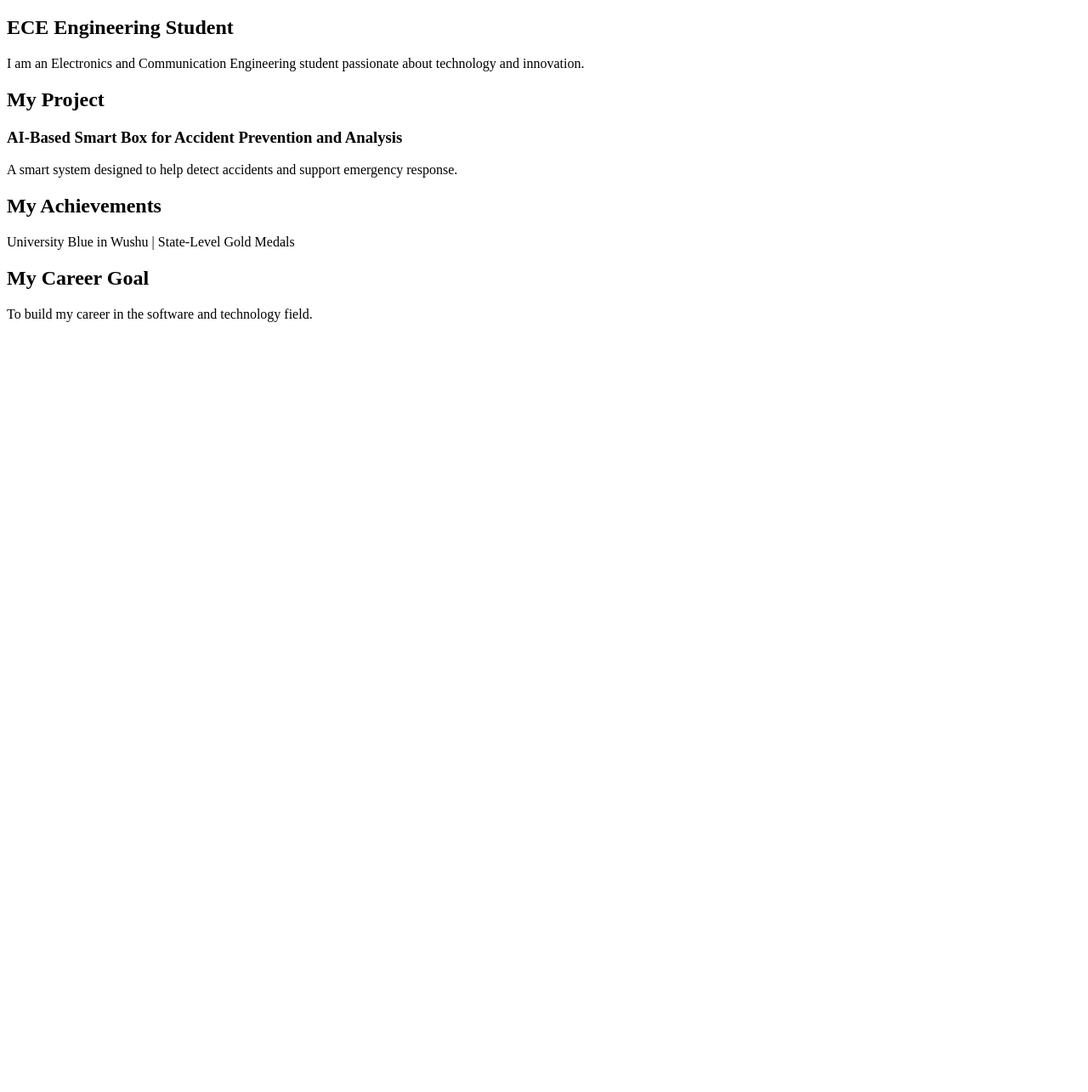
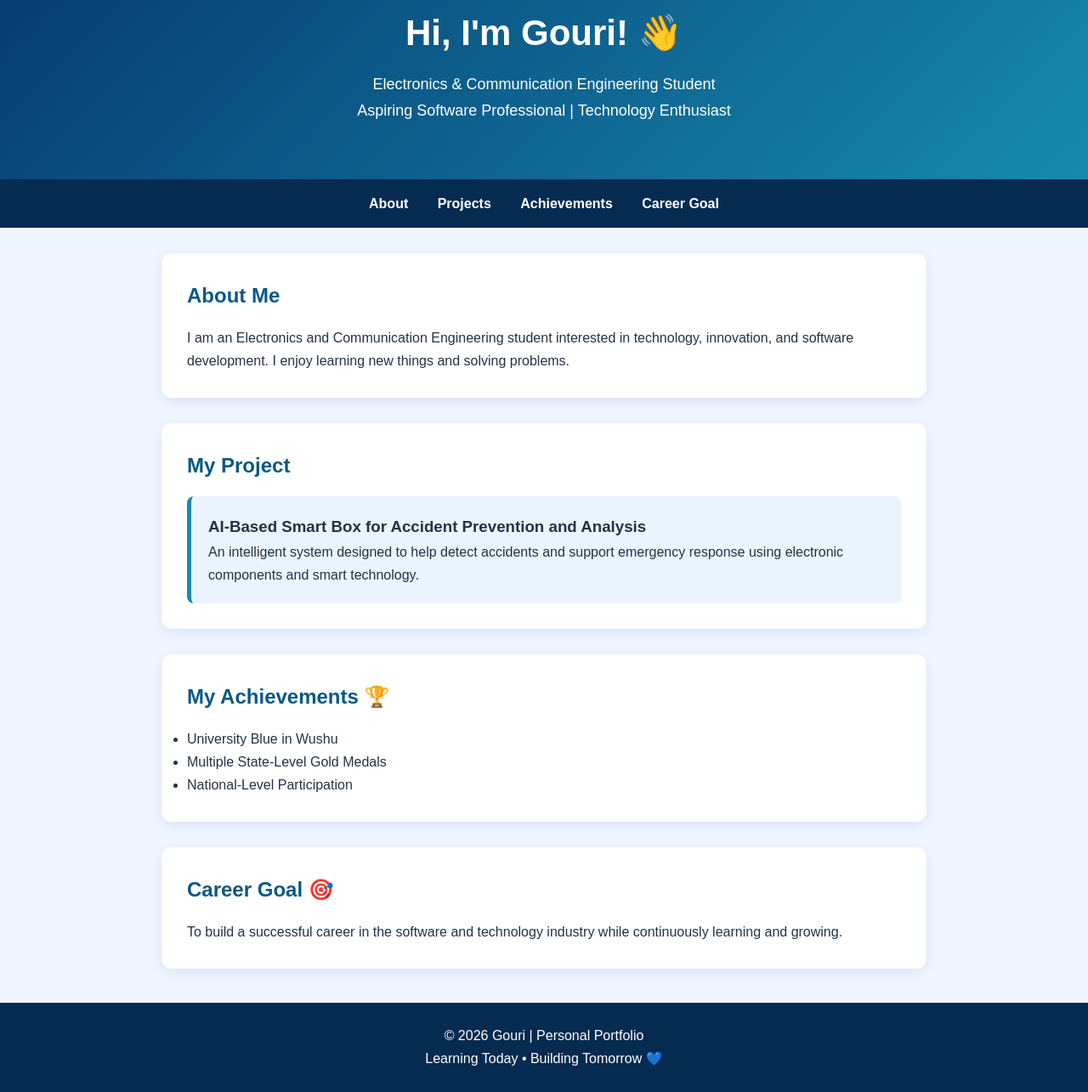
Before and after one commit to GouriHiremath7891/code, a plain HTML site: page index.html in a window 1280 px wide. Shown: the part 62-1347 px from the top of the page at 85% size. Before the commit the page ends 800 px from the top, so only its background shows below. Drawn offline with Linux system fonts and the light colour scheme.

Commit message:
Update index.html

```diff
--- a/index.html
+++ b/index.html
@@ -1,26 +1,157 @@
 <!DOCTYPE html>
 <html lang="en">
 <head>
-    <meta charset="UTF-8">
-    <meta name="viewport" content="width=device-width, initial-scale=1.0">
-    <title>Gouri | Portfolio</title>
+<meta charset="UTF-8">
+<meta name="viewport" content="width=device-width, initial-scale=1.0">
+<title>Gouri | Portfolio</title>
+
+<style>
+* {
+    margin: 0;
+    padding: 0;
+    box-sizing: border-box;
+}
+
+body {
+    font-family: Arial, sans-serif;
+    background: #f0f6ff;
+    color: #243247;
+    line-height: 1.7;
+}
+
+header {
+    background: linear-gradient(135deg, #063970, #168aad);
+    color: white;
+    text-align: center;
+    padding: 65px 20px;
+}
+
+header h1 {
+    font-size: 42px;
+    margin-bottom: 10px;
+}
+
+header p {
+    font-size: 18px;
+}
+
+nav {
+    background: #052b50;
+    text-align: center;
+    padding: 15px;
+}
+
+nav a {
+    color: white;
+    text-decoration: none;
+    margin: 0 15px;
+    font-weight: bold;
+}
+
+section {
+    max-width: 900px;
+    margin: 30px auto;
+    padding: 30px;
+    background: white;
+    border-radius: 12px;
+    box-shadow: 0 4px 15px #d5e3f5;
+}
+
+h2 {
+    color: #075985;
+    margin-bottom: 15px;
+}
+
+.project {
+    background: #eaf4ff;
+    padding: 20px;
+    border-left: 5px solid #168aad;
+    border-radius: 8px;
+}
+
+footer {
+    background: #052b50;
+    color: white;
+    text-align: center;
+    padding: 25px;
+    margin-top: 40px;
+}
+
+@media (max-width: 600px) {
+    header h1 {
+        font-size: 32px;
+    }
+
+    nav a {
+        display: inline-block;
+        margin: 5px;
+    }
+
+    section {
+        margin: 20px 12px;
+        padding: 22px;
+    }
+}
+</style>
 </head>
+
 <body>
+
+<header>
     <h1>Hi, I'm Gouri! 👋</h1>
-    <h2>ECE Engineering Student</h2>
+    <p>Electronics & Communication Engineering Student</p>
+    <p>Aspiring Software Professional | Technology Enthusiast</p>
+</header>
 
-    <p>I am an Electronics and Communication Engineering student
-    passionate about technology and innovation.</p>
+<nav>
+    <a href="#about">About</a>
+    <a href="#project">Projects</a>
+    <a href="#achievements">Achievements</a>
+    <a href="#career">Career Goal</a>
+</nav>
 
+<section id="about">
+    <h2>About Me</h2>
+    <p>
+        I am an Electronics and Communication Engineering student
+        interested in technology, innovation, and software development.
+        I enjoy learning new things and solving problems.
+    </p>
+</section>
+
+<section id="project">
     <h2>My Project</h2>
-    <h3>AI-Based Smart Box for Accident Prevention and Analysis</h3>
-    <p>A smart system designed to help detect accidents and support
-    emergency response.</p>
+    <div class="project">
+        <h3>AI-Based Smart Box for Accident Prevention and Analysis</h3>
+        <p>
+            An intelligent system designed to help detect accidents
+            and support emergency response using electronic components
+            and smart technology.
+        </p>
+    </div>
+</section>
 
-    <h2>My Achievements</h2>
-    <p>University Blue in Wushu | State-Level Gold Medals</p>
+<section id="achievements">
+    <h2>My Achievements 🏆</h2>
+    <ul>
+        <li>University Blue in Wushu</li>
+        <li>Multiple State-Level Gold Medals</li>
+        <li>National-Level Participation</li>
+    </ul>
+</section>
 
-    <h2>My Career Goal</h2>
-    <p>To build my career in the software and technology field.</p>
+<section id="career">
+    <h2>Career Goal 🎯</h2>
+    <p>
+        To build a successful career in the software and technology
+        industry while continuously learning and growing.
+    </p>
+</section>
+
+<footer>
+    <p>© 2026 Gouri | Personal Portfolio</p>
+    <p>Learning Today • Building Tomorrow 💙</p>
+</footer>
+
 </body>
 </html>
```
